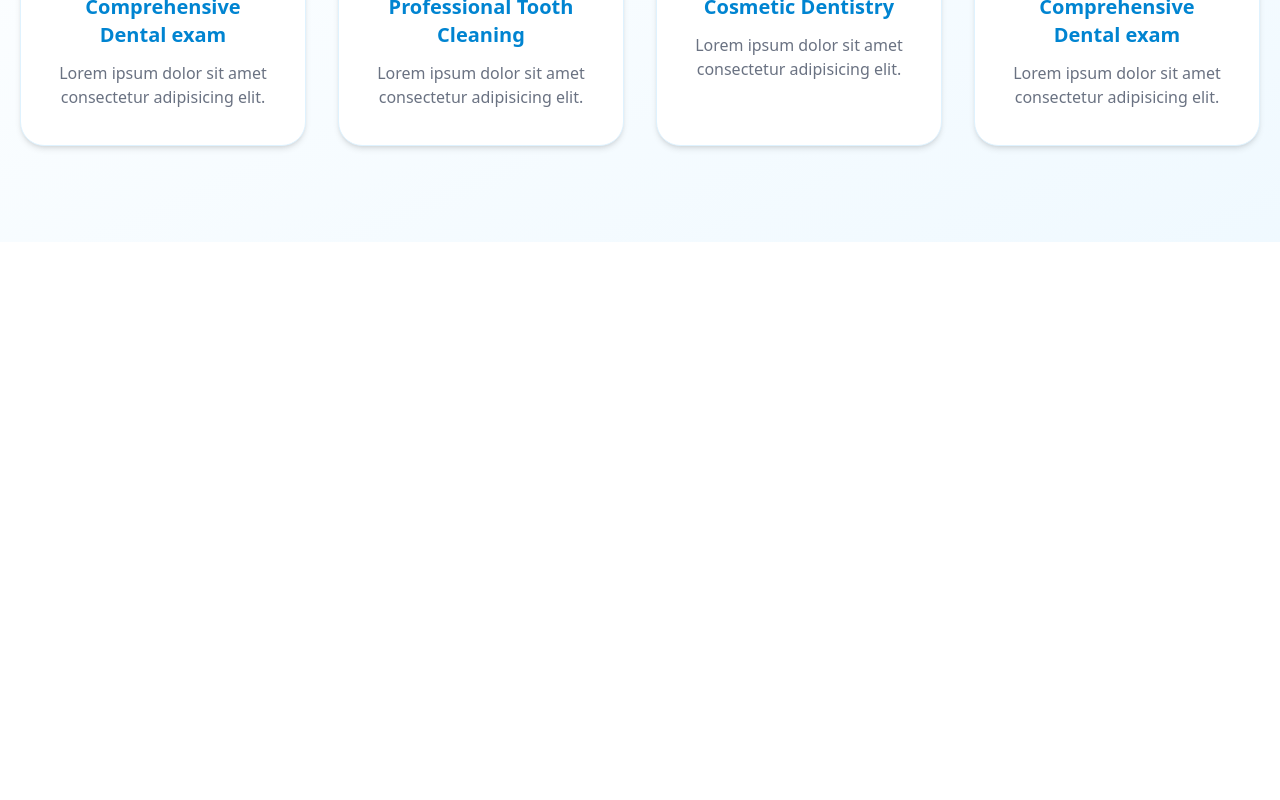
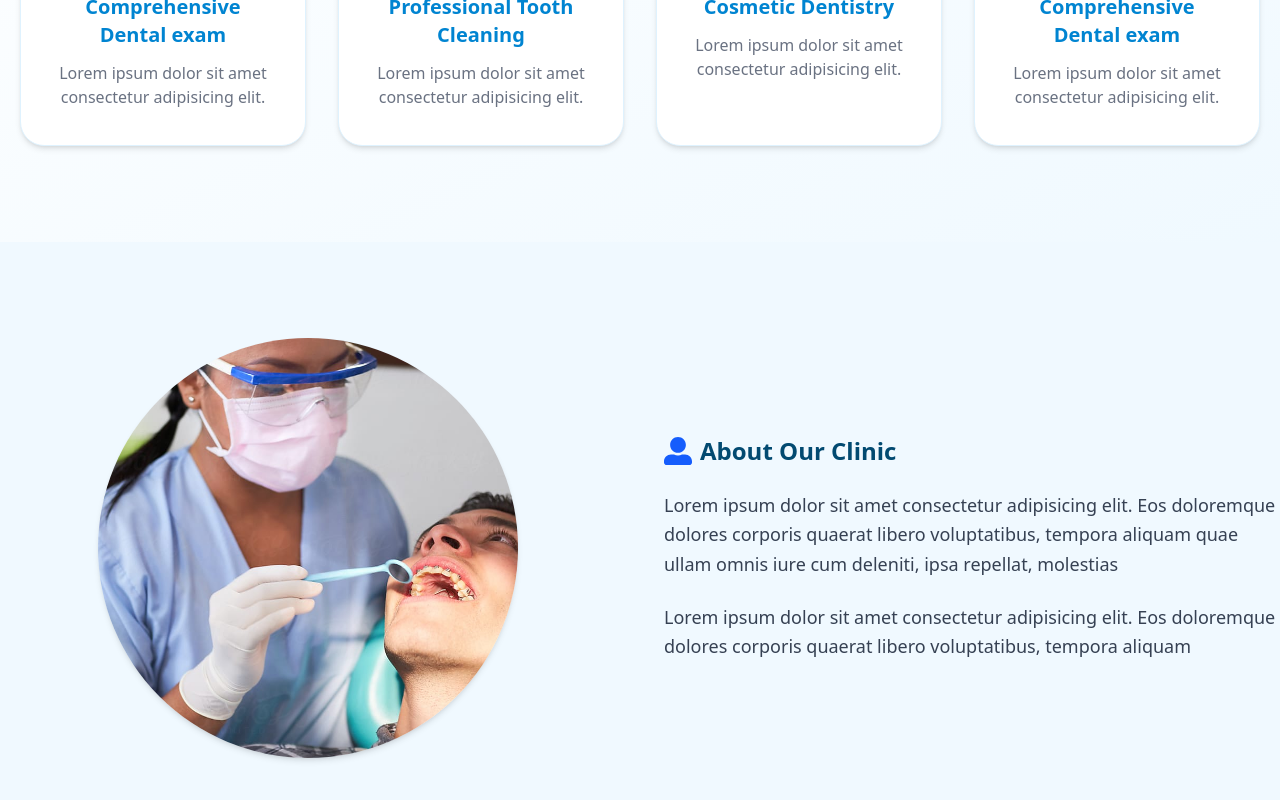
Before and after one commit to GodwinNgbede/dental, a React (Vite) app: page / in a window 1280 px wide. Shown: the part 861-1661 px from the top of the page. Before the commit the page ends 1103 px from the top, so only its background shows below. Built offline with nearby package versions, Linux system fonts and the light colour scheme.

Commit message:
About section done

```diff
--- a/src/App.jsx
+++ b/src/App.jsx
@@ -2,6 +2,7 @@ import React from "react";
 import Header from "./components/Header";
 import Hero from "./components/Hero";
 import Services from "./components/Services";
+import About from "./components/About";
 
 const App = () => {
   return (
@@ -9,6 +10,7 @@ const App = () => {
       <Header />
       <Hero />
       <Services />
+      <About />
     </div>
   );
 };
--- /dev/null
+++ b/src/components/About.jsx
@@ -0,0 +1,39 @@
+import React from "react";
+import about from "../assets/about.jpg";
+import { FaUserAlt } from "react-icons/fa";
+
+const About = () => {
+  return (
+    <section id="about" className="scroll-mt-20 bg-sky-50 py-20">
+      <div className="container mx-auto py-4 flex flex-col-reverse lg:flex-row gap-12 items-center">
+        <div className="w-full lg:w-1/2 flex justify-center">
+          <img
+            src={about}
+            alt="About"
+            className="w-80 h-80 lg:w-[420px] lg:h-[420px] rounded-full shadow-md object-cover"
+          />
+        </div>
+        <div className="w-full lg:w-1/2 lg:text-left space-y-6 text-center">
+          <div className="flex items-center justify-center lg:justify-start space-x-2 ">
+            <FaUserAlt className="w-7 h-7 text-blue-600" />
+            <h3 className="text-sky-900 text-2xl font-bold">
+              About Our Clinic
+            </h3>
+          </div>
+          <p className="text-gray-700 text-lg leading-relaxed">
+            Lorem ipsum dolor sit amet consectetur adipisicing elit. Eos
+            doloremque dolores corporis quaerat libero voluptatibus, tempora
+            aliquam quae ullam omnis iure cum deleniti, ipsa repellat, molestias
+          </p>
+          <p className="text-gray-700 text-lg leading-relaxed">
+            Lorem ipsum dolor sit amet consectetur adipisicing elit. Eos
+            doloremque dolores corporis quaerat libero voluptatibus, tempora
+            aliquam
+          </p>
+        </div>
+      </div>
+    </section>
+  );
+};
+
+export default About;
```
Also changed, not shown: src/assets/about.jpg (added).
